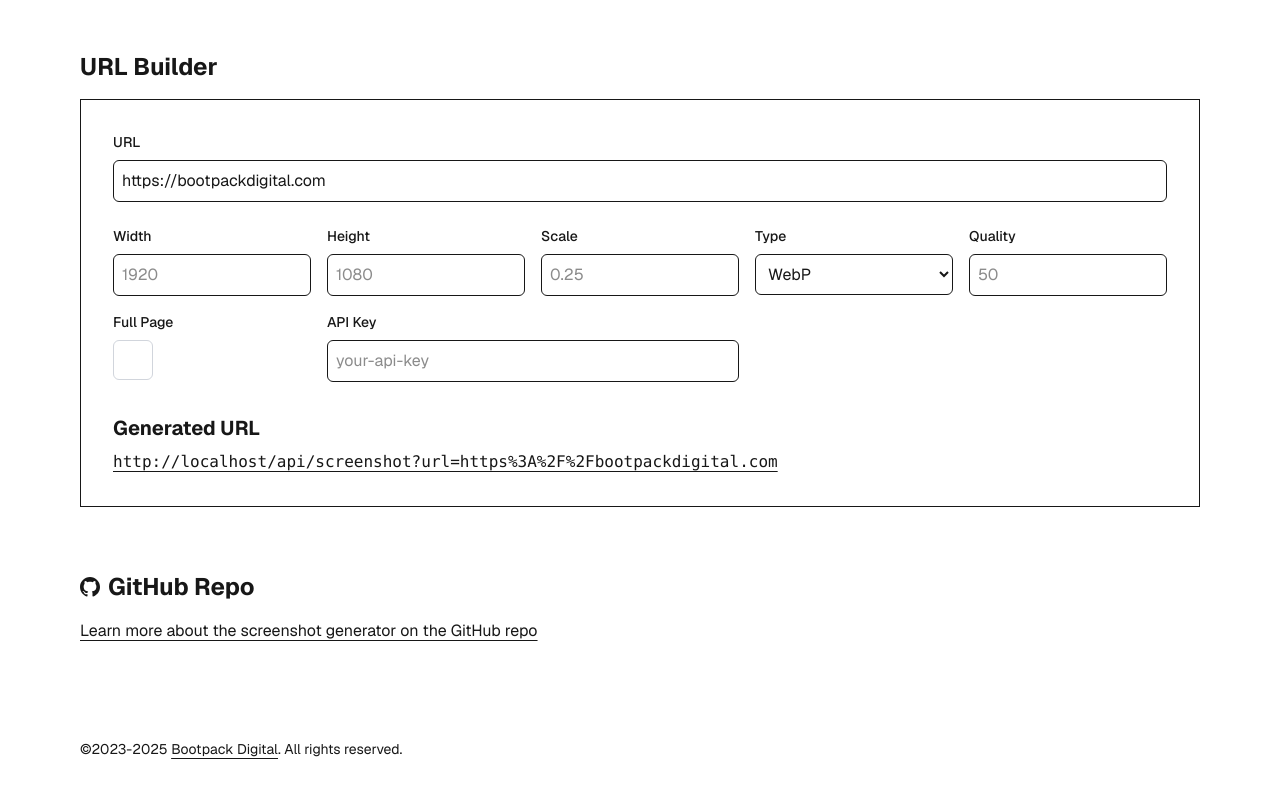
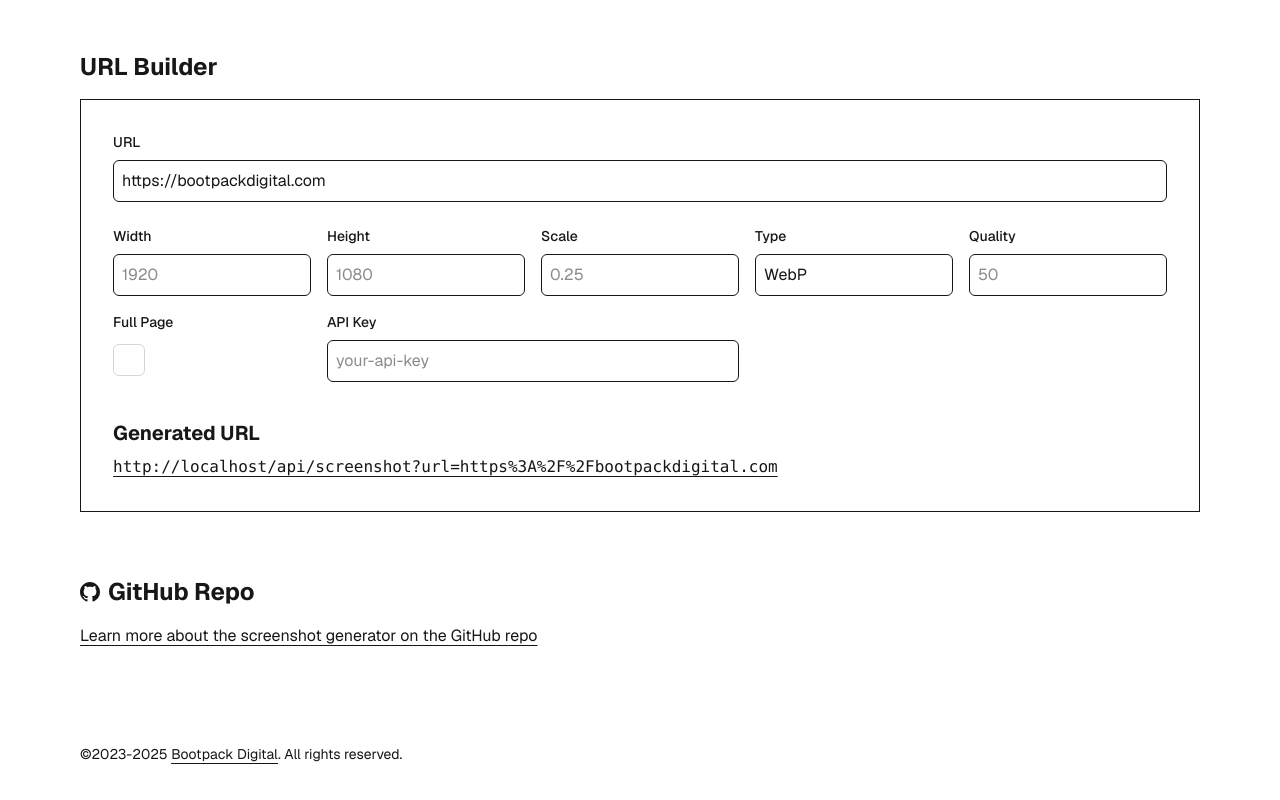
Before and after one commit to michaelbonner/screenshot-maker, a Next.js app: page / in a window 1280 px wide. Shown: the part 905-1705 px from the top of the page. Built offline with nearby package versions, Linux system fonts and the light colour scheme.

Commit message:
Update form styles

```diff
--- a/src/app/components/UrlBuilderForm.tsx
+++ b/src/app/components/UrlBuilderForm.tsx
@@ -256,9 +256,8 @@
 
 const styles = {
   label: "block text-sm font-medium mb-2",
-  inputText: "block w-full border rounded-md p-2",
+  inputText: "block w-full border rounded-md p-2 appearance-none",
   checkbox:
-    "block size-10 appearance-none rounded-md border border-gray-300 checked:bg-indigo-500 checked:border-2",
-  button: "bg-indigo-500 text-white px-4 py-2 rounded-md cursor-pointer",
+    "inline-block my-1 size-8 appearance-none rounded-md border border-gray-300 ring-inset checked:bg-indigo-500 checked:border-2 checked:ring-3 checked:ring-white",
   error: "text-red-500 text-sm",
 };
```
